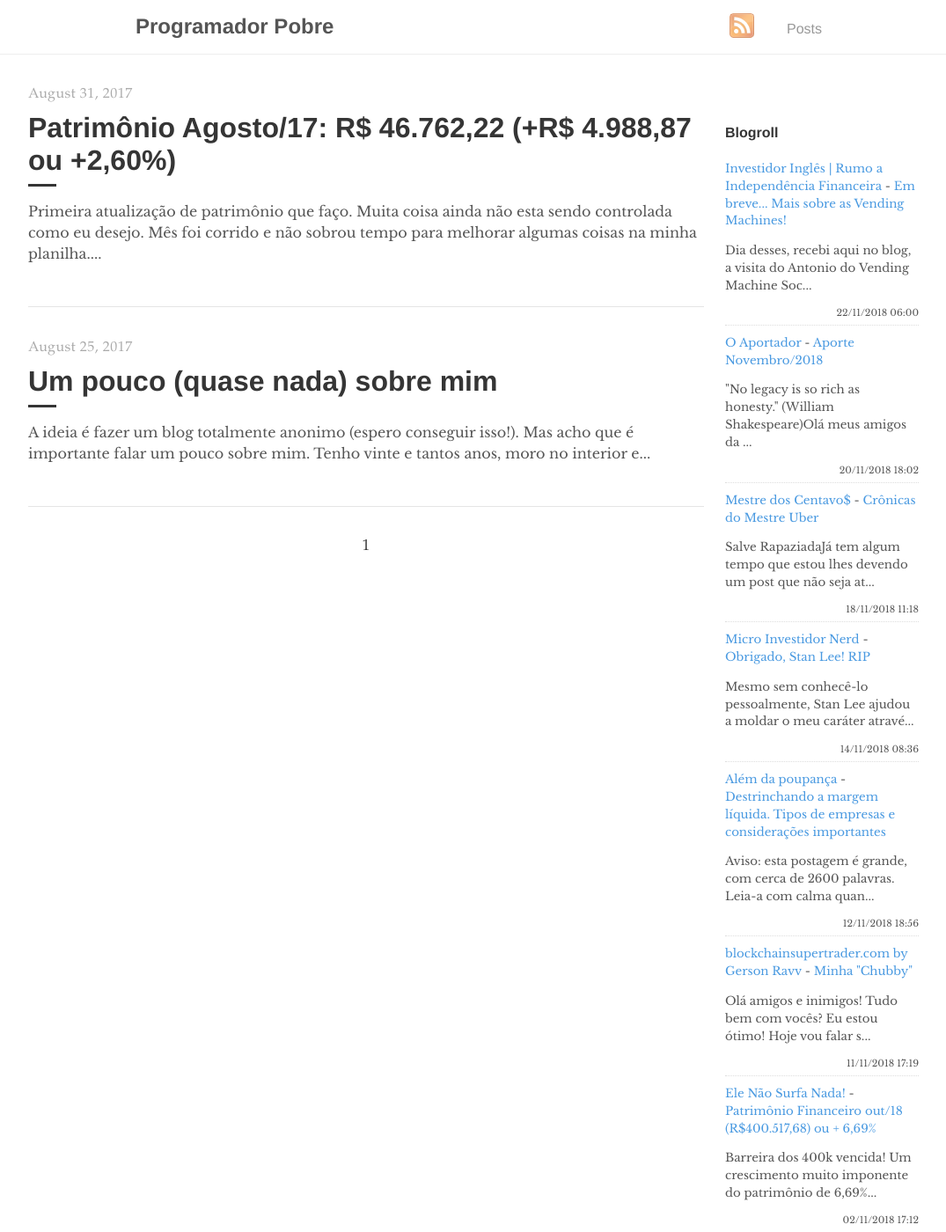
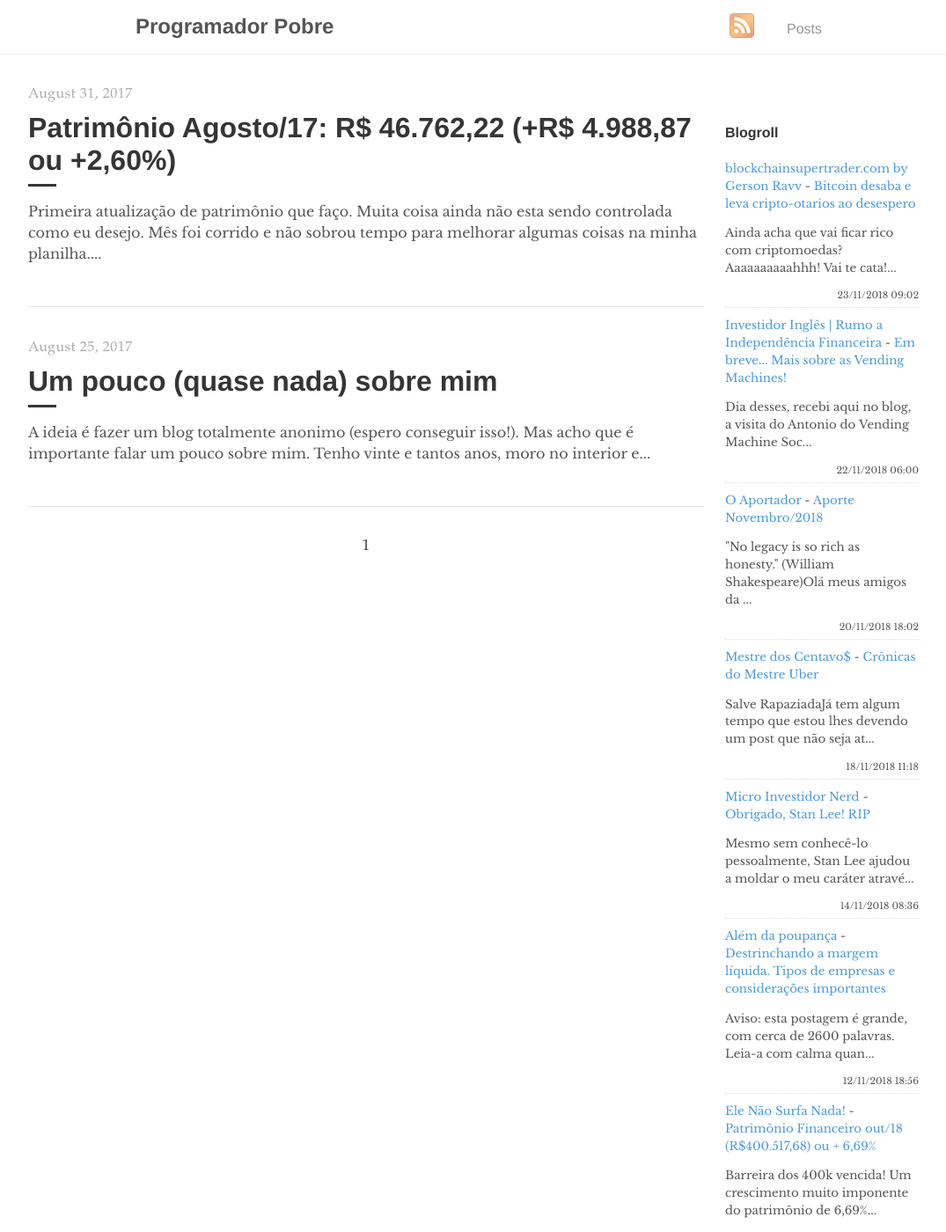
Before and after one commit to programadorpobre/programadorpobre.github.io, a Jekyll site: the page built from index.html, in a window 1280 px wide and 1400 px high. Shown: the whole window at 88% size, without its empty margins (96-1171 px from the left). Built offline with Jekyll 4.4.1, drawn with Linux system fonts in a browser that asks for light colours; the list of posts is cut into pages by our own code; comment, search, counter and statistics services are not loaded.

Commit message:
[ci skip] travis #475

```diff
--- a/_includes/feed-entries.html
+++ b/_includes/feed-entries.html
@@ -1,3 +1,8 @@
+<div class="feed-entry">
+    <a class="feed-entry-site-name" href="http://www.blockchainsupertrader.com/">blockchainsupertrader.com by Gerson Ravv</a> - <a class="feed-entry-title" href="http://www.blockchainsupertrader.com/2018/11/bitcoin-desaba-e-leva-cripto-otarios-ao.html">Bitcoin desaba e leva cripto-otarios ao desespero</a>
+    <p class="feed-entry-summary">Ainda acha&nbsp;que vai ficar rico com criptomoedas? Aaaaaaaaaahhh! Vai te cata!...</p>
+    <time datetime="2018-11-23T09:02:00.001-02:00">23/11/2018 09:02</time>
+</div>
 <div class="feed-entry">
     <a class="feed-entry-site-name" href="https://www.investidoringles.com/">Investidor Inglês | Rumo a Independência Financeira</a> - <a class="feed-entry-title" href="https://www.investidoringles.com/2018/11/novidades-sobre-as-vending-machines.html">Em breve...  Mais sobre as Vending Machines!</a>
     <p class="feed-entry-summary">Dia desses, recebi aqui no blog, a visita do Antonio do&nbsp;Vending Machine Soc...</p>
@@ -24,11 +29,6 @@
     <time datetime="2018-11-12T18:56:00.001-02:00">12/11/2018 18:56</time>
 </div>
 <div class="feed-entry">
-    <a class="feed-entry-site-name" href="http://www.blockchainsupertrader.com/">blockchainsupertrader.com by Gerson Ravv</a> - <a class="feed-entry-title" href="http://www.blockchainsupertrader.com/2018/11/minha-chubby.html">Minha "Chubby"</a>
-    <p class="feed-entry-summary">Olá amigos e inimigos! Tudo bem com vocês? Eu estou ótimo!&nbsp;Hoje vou falar s...</p>
-    <time datetime="2018-11-11T17:19:00.001-02:00">11/11/2018 17:19</time>
-</div>
-<div class="feed-entry">
     <a class="feed-entry-site-name" href="https://elenaosurfanada.blogspot.com/">Ele Não Surfa Nada!</a> - <a class="feed-entry-title" href="https://elenaosurfanada.blogspot.com/2018/11/patrimonio-financeiro-out18-r40051768.html">Patrimônio Financeiro out/18 (R$400.517,68) ou + 6,69%</a>
     <p class="feed-entry-summary">Barreira dos 400k vencida! Um crescimento muito imponente do patrimônio de 6,69%...</p>
     <time datetime="2018-11-02T17:12:00.000-03:00">02/11/2018 17:12</time>
```
